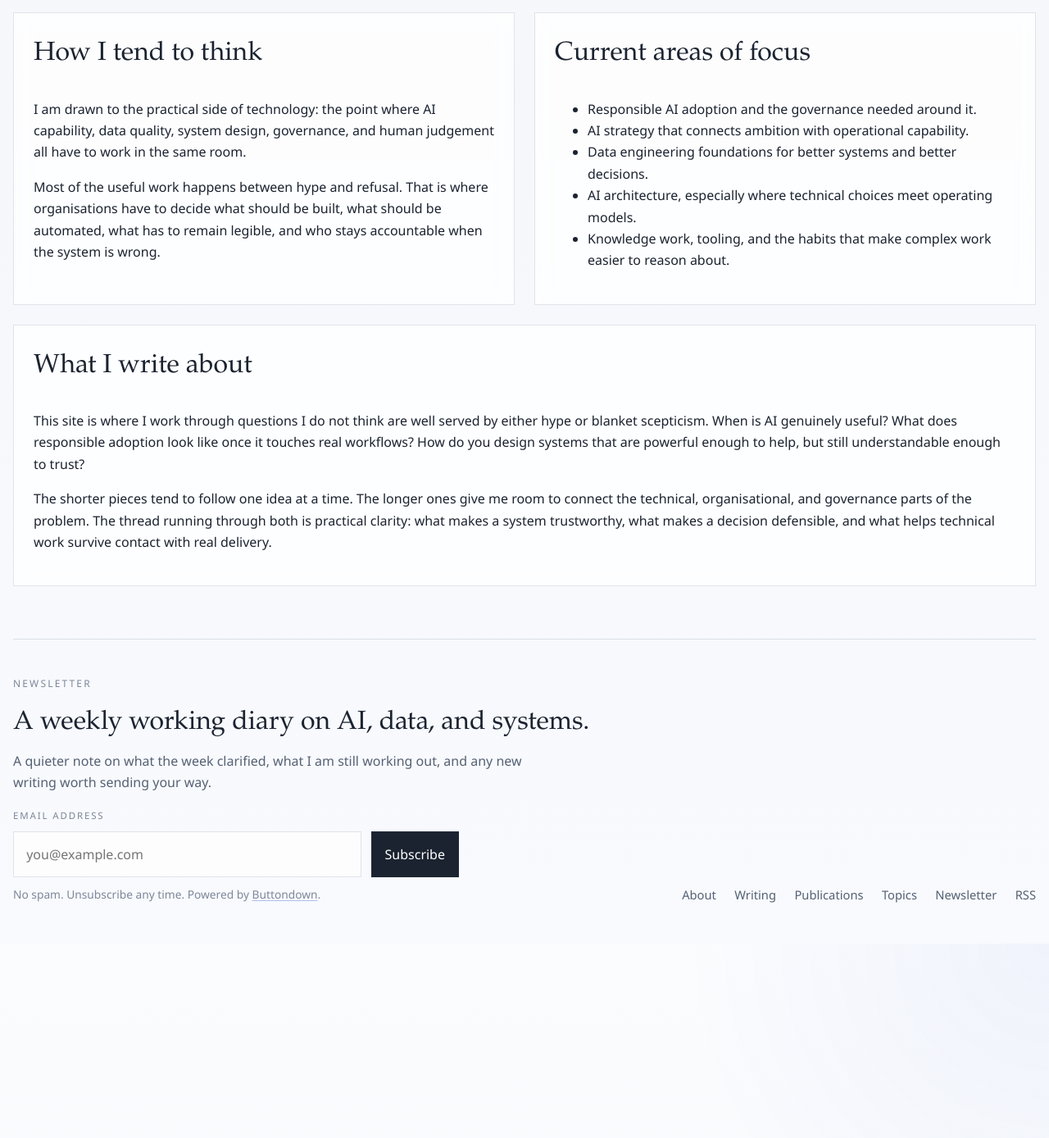
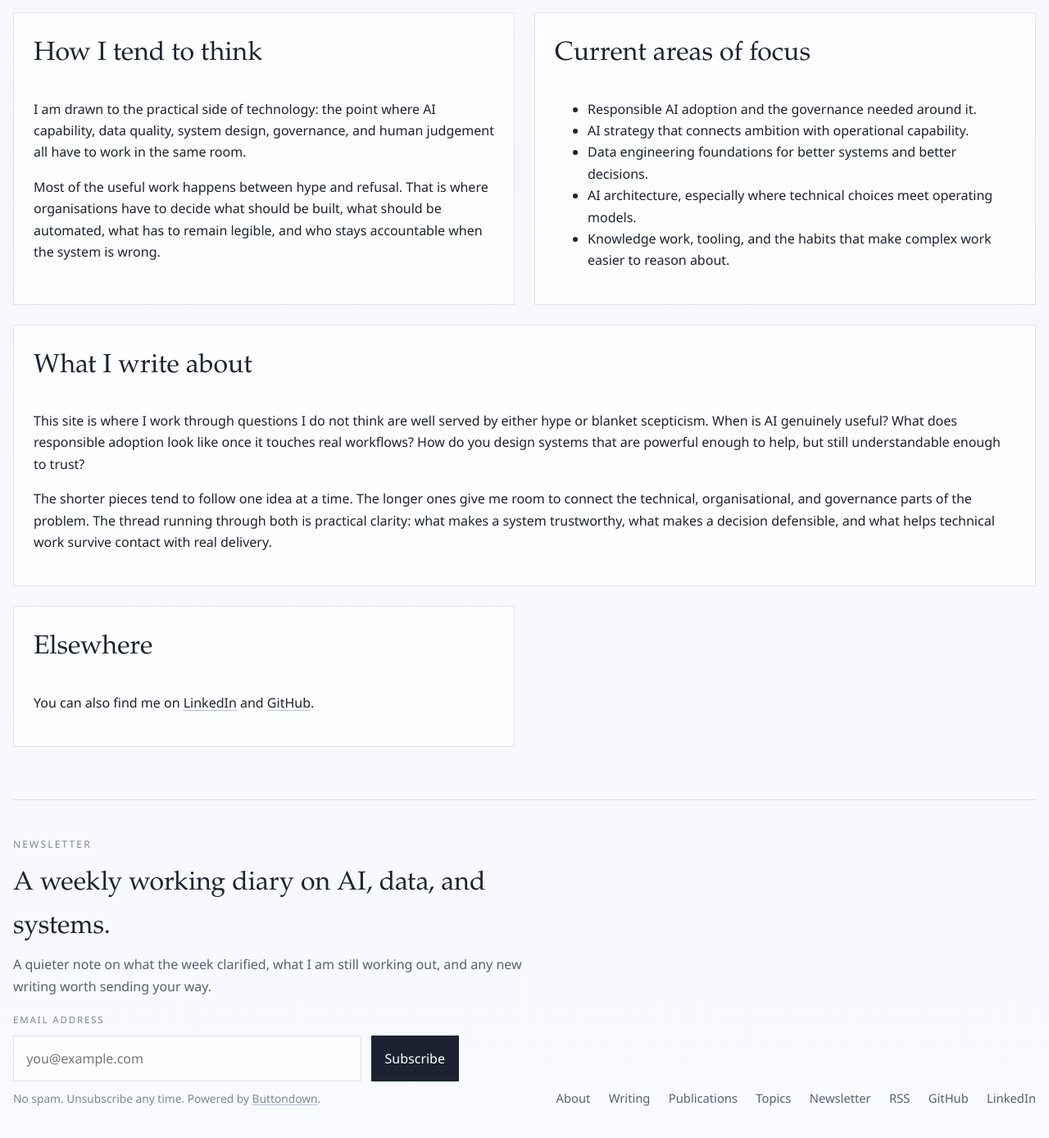
Before and after one commit to philbudden/blog, a Jekyll site: the page built from about/index.md, in a window 1280 px wide and 1400 px high, scrolled down 679 px. Shown: the top 1388 px of the window at 82% size. Built offline with Jekyll 4.4.1, drawn with Linux system fonts in a browser that asks for light colours; before the commit the page ends 1830 px from its top, so only the background shows below that.

Commit message:
added linkedin and github links to the footer and about page

```diff
--- a/_includes/site-footer.html
+++ b/_includes/site-footer.html
@@ -12,5 +12,7 @@
     <a href="{{ '/tags/' | relative_url }}">Topics</a>
     <a href="{{ '/newsletter/' | relative_url }}">Newsletter</a>
     <a href="{{ '/feed.xml' | relative_url }}">RSS</a>
+    <a href="https://github.com/philbudden" rel="me noopener">GitHub</a>
+    <a href="https://www.linkedin.com/in/pbudden/" rel="me noopener">LinkedIn</a>
   </div>
 </footer>
--- a/about/index.md
+++ b/about/index.md
@@ -40,5 +40,10 @@
       <p>This site is where I work through questions I do not think are well served by either hype or blanket scepticism. When is AI genuinely useful? What does responsible adoption look like once it touches real workflows? How do you design systems that are powerful enough to help, but still understandable enough to trust?</p>
       <p>The shorter pieces tend to follow one idea at a time. The longer ones give me room to connect the technical, organisational, and governance parts of the problem. The thread running through both is practical clarity: what makes a system trustworthy, what makes a decision defensible, and what helps technical work survive contact with real delivery.</p>
     </div>
+
+    <div class="about-card">
+      <h2>Elsewhere</h2>
+      <p>You can also find me on <a href="https://www.linkedin.com/in/pbudden/" rel="me noopener">LinkedIn</a> and <a href="https://github.com/philbudden" rel="me noopener">GitHub</a>.</p>
+    </div>
   </section>
 </section>
```
